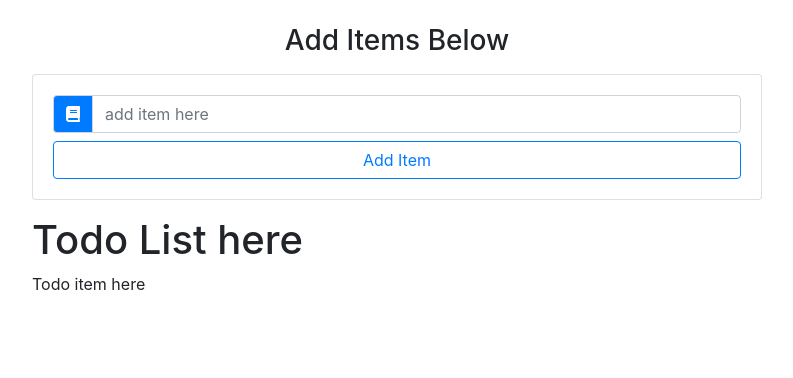
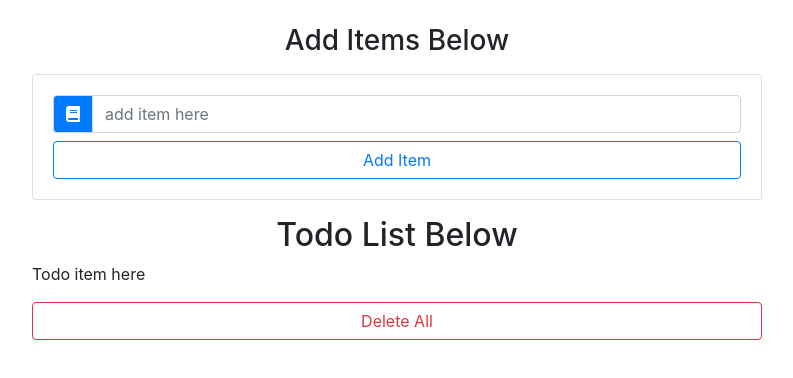
Before and after one commit to argenis0409/mini-todo-app, a React (Create React App) app: page / in a window 1280 px wide. Shown: the top 378 px of the page, without its empty margins (243-1036 px from the left). Built offline with nearby package versions, Linux system fonts and the light colour scheme.

Commit message:
added some bootstrap to the TodoList component

```diff
--- a/src/components/TodoList.js
+++ b/src/components/TodoList.js
@@ -4,10 +4,12 @@ import TodoItem from "./TodoItem";
 export default class TodoList extends Component {
     render() {
         return (
-            <div>
-              <h1>Todo List here</h1>
+          <ul className='list-group'>
+              <h2 className='text-capitalize text-center'>Todo List Below</h2>
               <TodoItem />
-            </div>
+
+              <button type='button' className='btn btn-outline-danger btn-block text-capitalize mt-3'>Delete All</button>
+          </ul>
         )
     }
 }
```
